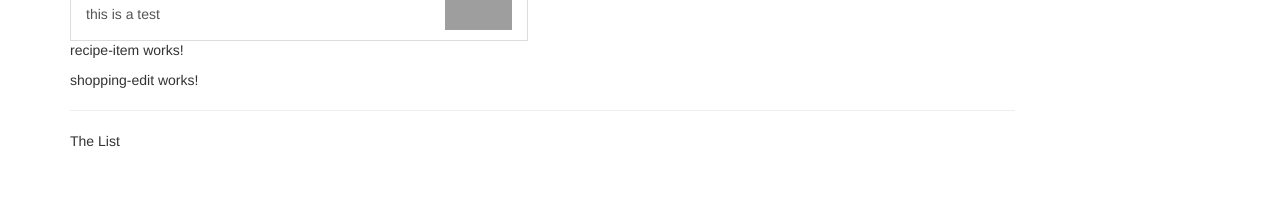
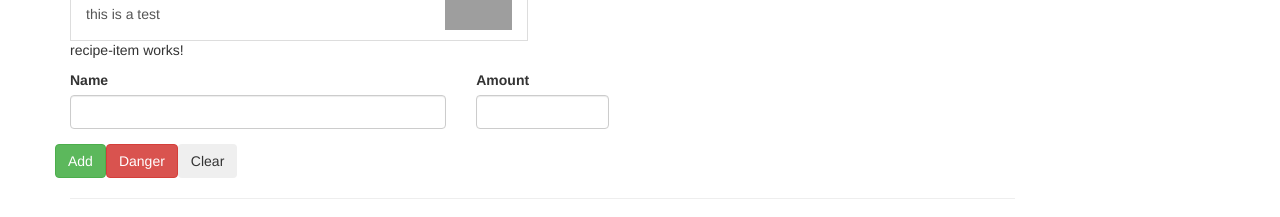
Before and after one commit to B-Mcghee/Recipe-Book, an Angular app: page / in a window 1280 px wide. Shown: the part 215-432 px from the top of the page. Built offline with nearby package versions, Linux system fonts and the light colour scheme; grey boxes are pictures that could not be loaded.

Commit message:
shopping edit component edited

```diff
--- a/src/app/shopping-list/shopping-edit/shopping-edit.component.html
+++ b/src/app/shopping-list/shopping-edit/shopping-edit.component.html
@@ -1 +1,24 @@
-<p>shopping-edit works!</p>
+<div class="row">
+    <div class="col-xs-12">
+        <form action="">
+            <div class="row">
+                <div class="col-sm-5 form-group">
+                    <label for="name">Name</label>
+                    <input type="text" id="name" class="form-control">
+                </div>
+                <div class="col-sm-2 form-group">
+                    <label for="amount">Amount</label>
+                    <input type="text" id="amount" class="form-control">
+
+                </div>
+                <div class="row">
+                    <div class="col-xs-12">
+                        <button class="btn btn-success" type="submit">Add</button>
+                        <button class="btn btn-danger" type="button">Danger</button>
+                        <button class="btn btn-btn-danger" type="button">Clear</button>
+                    </div>
+                </div>
+            </div>
+        </form>
+    </div>
+</div>
--- a/src/app/shopping-list/shopping-list.component.html
+++ b/src/app/shopping-list/shopping-list.component.html
@@ -2,6 +2,9 @@
     <div class="col-xs-10">
         <app-shopping-edit></app-shopping-edit>
         <hr>
-        <p>The List</p>
+        <ul class="list-group">
+            <a class="list-group" style="cursor: pointer;"
+            *ngFor = "let ingredient of ingredients"></a>
+        </ul>
     </div>
 </div>
```
Also changed, not shown: src/app/shared/ingredient.model.ts (added).
